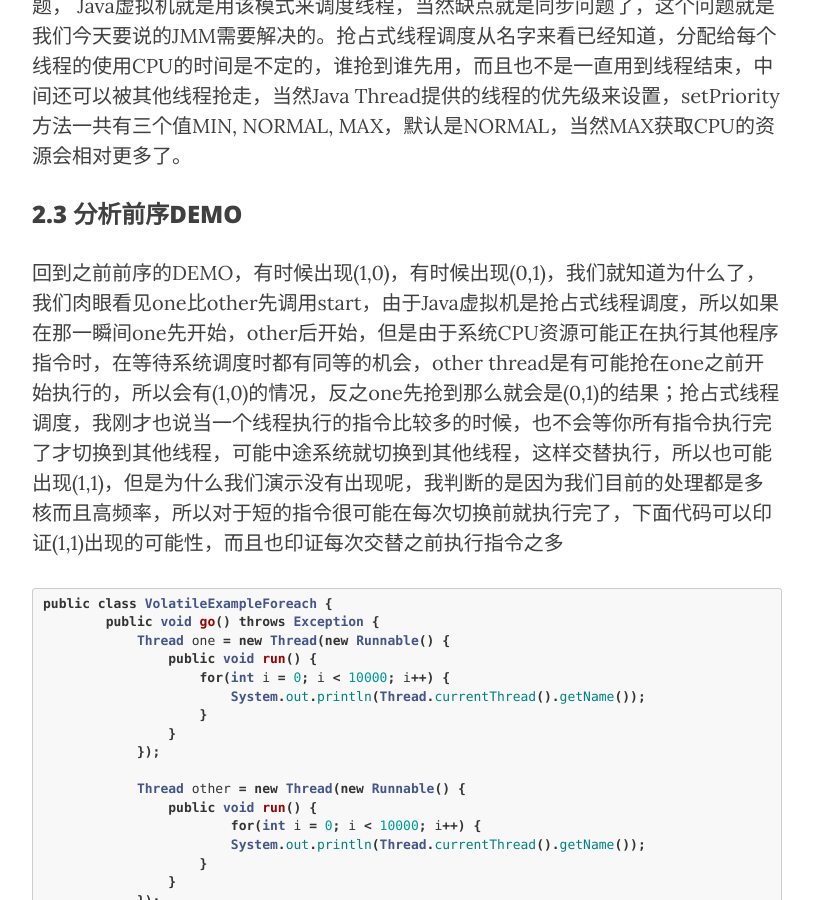
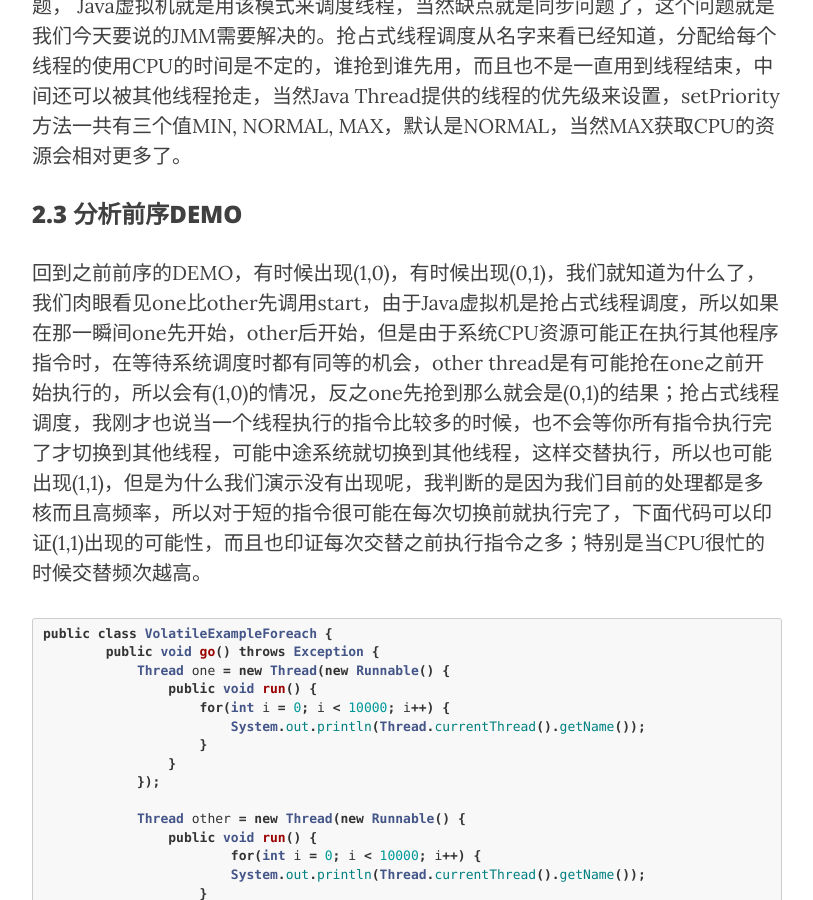
Before and after one commit to ryanwli/ryanwli.github.io, a Jekyll site: the page built from _posts/2016-08-20-jmm.md, in a window 1280 px wide and 900 px high, scrolled down 2286 px. Shown: the whole window, without its empty margins (233-1046 px from the left). Built offline with Jekyll 4.4.1, drawn with Linux system fonts in a browser that asks for light colours; nearby versions of some CDN libraries; some of the changed text lies outside the part shown.

Commit message:
修改错别字

````diff
--- a/_posts/2016-08-20-jmm.md
+++ b/_posts/2016-08-20-jmm.md
@@ -70,7 +70,7 @@
 
 ### 2.3 分析前序DEMO
 
-回到之前前序的DEMO，有时候出现(1,0)，有时候出现(0,1)，我们就知道为什么了，我们肉眼看见one比other先调用start，由于Java虚拟机是抢占式线程调度，所以如果在那一瞬间one先开始，other后开始，但是由于系统CPU资源可能正在执行其他程序指令时，在等待系统调度时都有同等的机会，other thread是有可能抢在one之前开始执行的，所以会有(1,0)的情况，反之one先抢到那么就会是(0,1)的结果；抢占式线程调度，我刚才也说当一个线程执行的指令比较多的时候，也不会等你所有指令执行完了才切换到其他线程，可能中途系统就切换到其他线程，这样交替执行，所以也可能出现(1,1)，但是为什么我们演示没有出现呢，我判断的是因为我们目前的处理都是多核而且高频率，所以对于短的指令很可能在每次切换前就执行完了，下面代码可以印证(1,1)出现的可能性，而且也印证每次交替之前执行指令之多
+回到之前前序的DEMO，有时候出现(1,0)，有时候出现(0,1)，我们就知道为什么了，我们肉眼看见one比other先调用start，由于Java虚拟机是抢占式线程调度，所以如果在那一瞬间one先开始，other后开始，但是由于系统CPU资源可能正在执行其他程序指令时，在等待系统调度时都有同等的机会，other thread是有可能抢在one之前开始执行的，所以会有(1,0)的情况，反之one先抢到那么就会是(0,1)的结果；抢占式线程调度，我刚才也说当一个线程执行的指令比较多的时候，也不会等你所有指令执行完了才切换到其他线程，可能中途系统就切换到其他线程，这样交替执行，所以也可能出现(1,1)，但是为什么我们演示没有出现呢，我判断的是因为我们目前的处理都是多核而且高频率，所以对于短的指令很可能在每次切换前就执行完了，下面代码可以印证(1,1)出现的可能性，而且也印证每次交替之前执行指令之多；特别是当CPU很忙的时候交替频次越高。
 
 ```java
 public class VolatileExampleForeach {
@@ -223,10 +223,10 @@
 ### 6.1 使用
 
 ```java
-volatile int x = 0;
-volatile int y = 0;
-int a = 0;
-int b = 0;
+int x = 0;
+int y = 0;
+volatile int a = 0;
+volatile int b = 0;
 ```
 
 ### 6.2 语义
````
